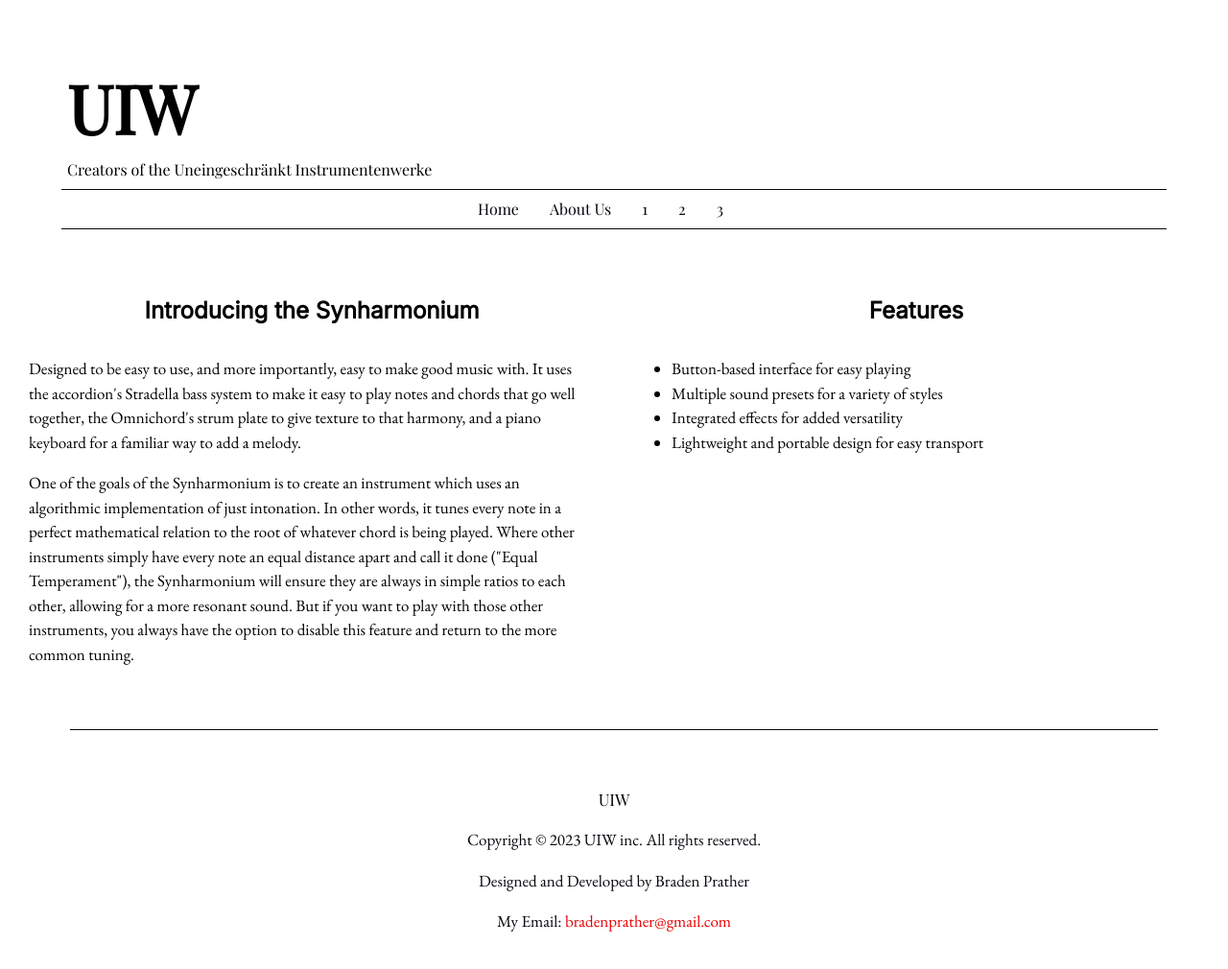
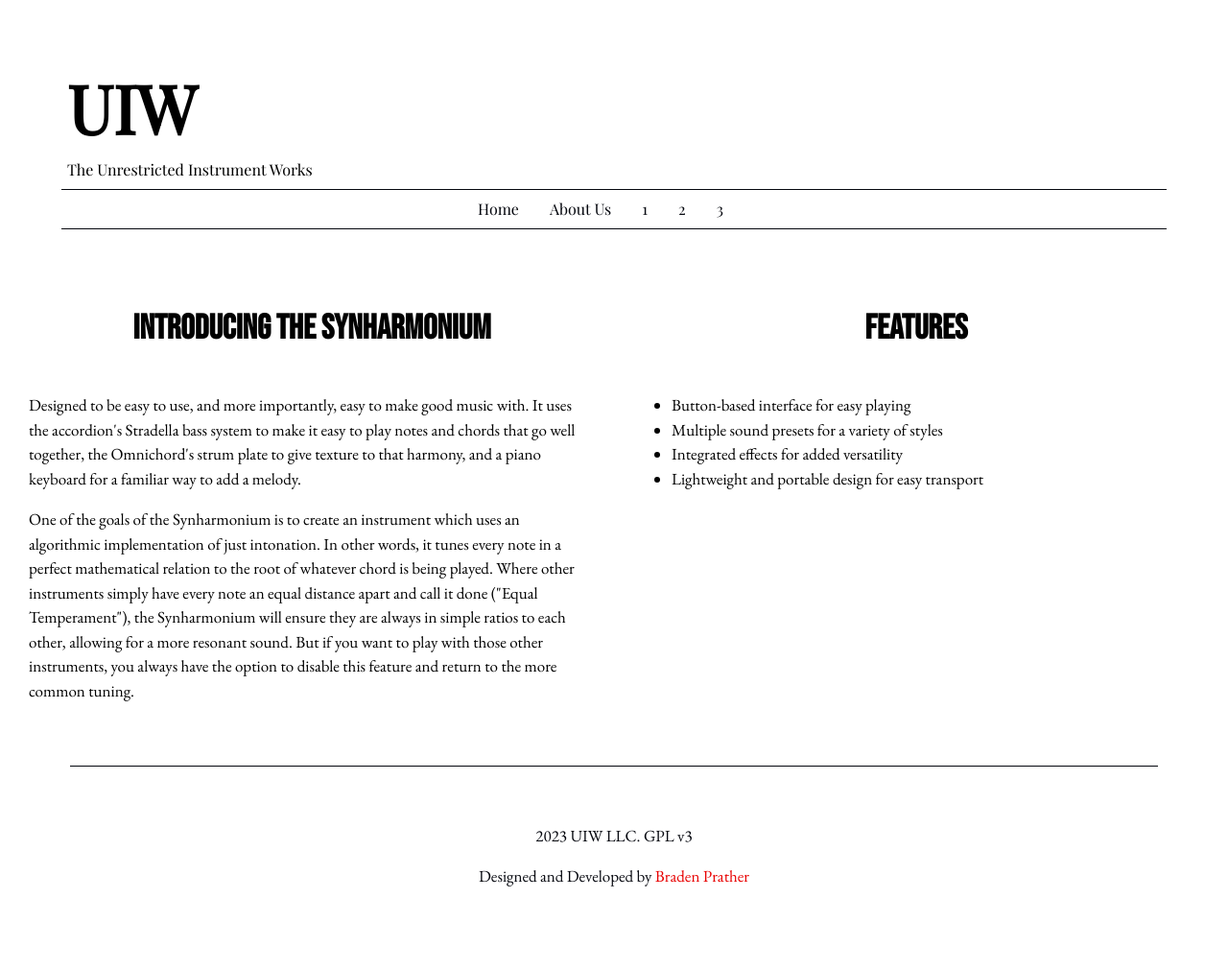
Before and after one commit to amminadabz/Synharmonium, a plain HTML site: page Website/index.html in a window 1280 px wide. Shown: the whole page at 96% size. Drawn offline with nearby package versions, Linux system fonts and the light colour scheme; files whose address does not match are found by name.

Commit message:
Html edits

```diff
--- a/Website/css/style.css
+++ b/Website/css/style.css
@@ -30,7 +30,8 @@ body {
 h2 {
   text-align: center;
   padding: 10px;
-  font-family: "Inter", sans-serif;
+  font-size: 36px;
+  font-family: "Bebas Neue", sans-serif;
 }
 
 h1 {
--- a/Website/index.html
+++ b/Website/index.html
@@ -6,7 +6,7 @@
     <meta charset="utf-8">
     <meta name="description" content="Welcome to the UIW website homepage.">
     <link href="css/style.css" rel="stylesheet">
-    <link rel="stylesheet" href="https://fonts.googleapis.com/css?family=Playfair Display|Inter|EB Garamond">
+    <link rel="stylesheet" href="https://fonts.googleapis.com/css?family=Playfair Display|Inter|EB Garamond|Bebas Neue">
     <meta content="width=device-width, initial-scale=1.0" name="viewport">
 </head>
 <body>
@@ -16,7 +16,8 @@
             <div id="div1">
                 <h1>UIW</h1>
             </div>
-            <figcaption>Creators of the Uneingeschränkt Instrumentenwerke</figcaption>
+<!--            <figcaption>Uneingeschränkt Instrumentenwerke</figcaption> --> <!-- make this italics plz -->
+            <figcaption>The Unrestricted Instrument Works</figcaption>
         </figure>
         <hr>
         <div class="topnav" id="myTopnav">
@@ -50,10 +51,9 @@
     <footer>
         <hr>
         <p>&nbsp;</p>
-        <p style="font-family: Playfair Display, serif;">UIW</p>
-        <p>Copyright © 2023 UIW inc. All rights reserved.</p>
-        <p>Designed and Developed by Braden Prather</p>
-        <p>My Email: <a class="link" href="mailto:bradenprather@gmail.com">bradenprather@gmail.com</a></p>
+<!--        <p style="font-family: Playfair Display, serif;">UIW</p> --> <!-- whats this for, can it die? -->
+        <p>2023 UIW LLC. GPL v3</p>
+        <p>Designed and Developed by <a class="link" href="mailto:bradenprather@gmail.com">Braden Prather</a></p>
         <p>&nbsp;</p>
     </footer>
     <script src="scripts/script.js"></script>
```
Also changed, not shown: 2 other files.
